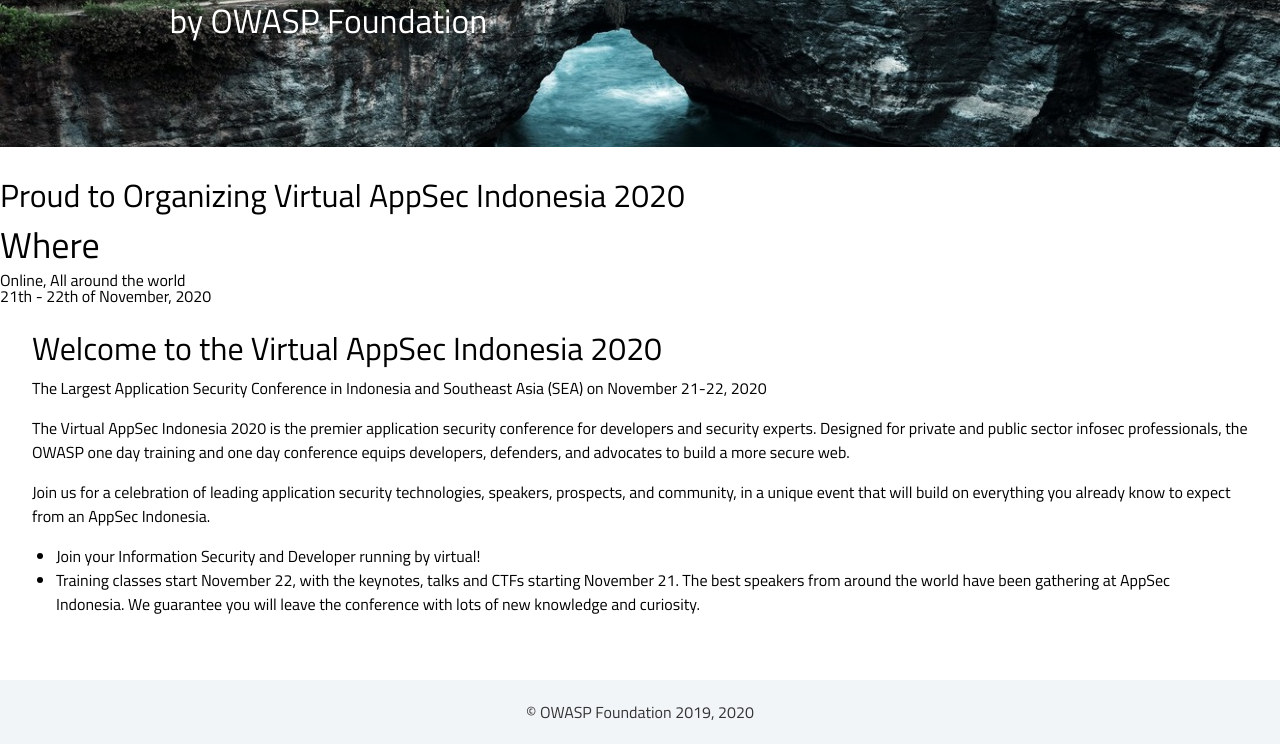
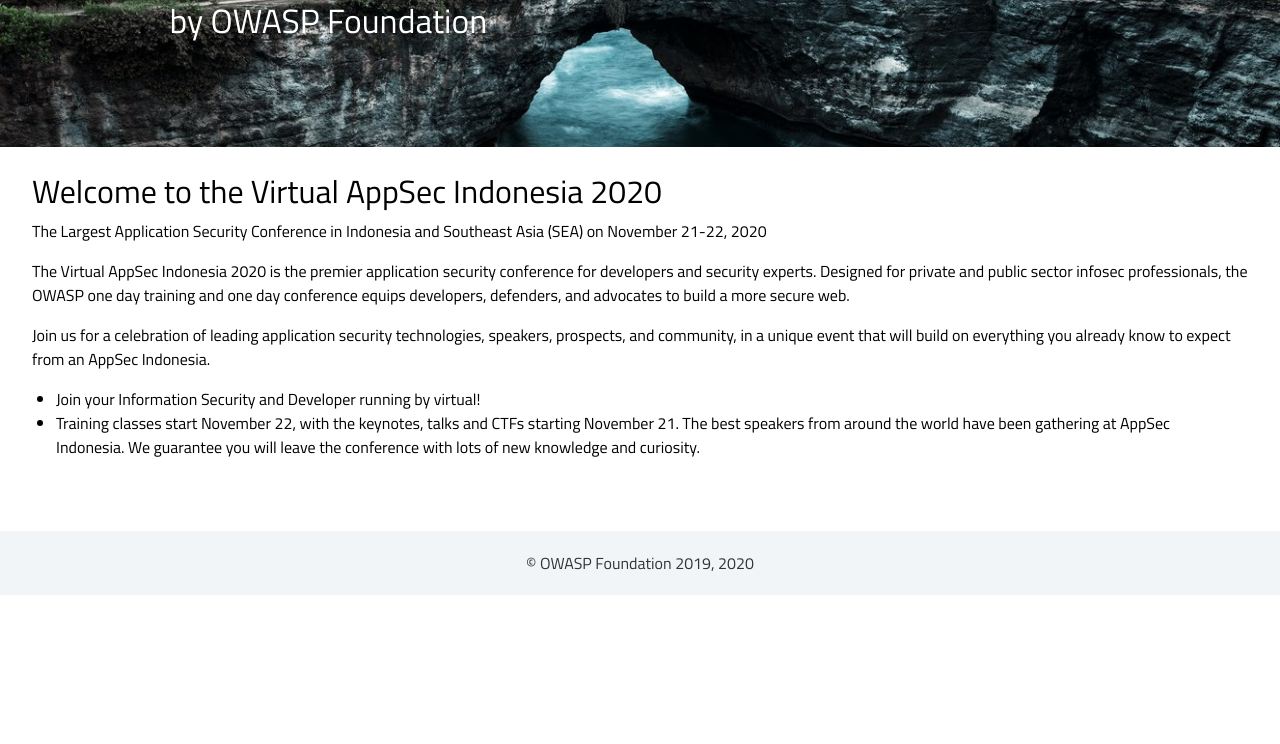
Before and after one commit to globalsea/globalsea.github.io, a Jekyll site: the page built from index.html, in a window 1280 px wide, cut to the strip 267-1011 px from the top of the page. Built offline with Jekyll 4.4.1, drawn with Linux system fonts in a browser that asks for light colours; some web fonts are replaced; after the commit the page ends 900 px from its top, so only the background shows below that.

Commit message:
Update index.html

```diff
--- a/index.html
+++ b/index.html
@@ -7,14 +7,7 @@
 
 ---
 
-
-<div>
-		<h2 style="margin-top:1em;">Proud to Organizing Virtual AppSec Indonesia 2020 </h2>
-		<h1>Where</h3>
-		Online, All around the world<br>
-		</h1>
-		<h3>21<sub>th</sub> - 22<sub>th</sub> of November, 2020</h3>
-	<!-- Rebuild 2 -->
+<!-- Rebuild 2 -->
 <section class="front green" markdown="1">
 	<h2>Welcome to the Virtual AppSec Indonesia 2020</h2>
 	<p>The Largest Application Security Conference in Indonesia and Southeast Asia (SEA) on November 21-22, 2020</p>
```
